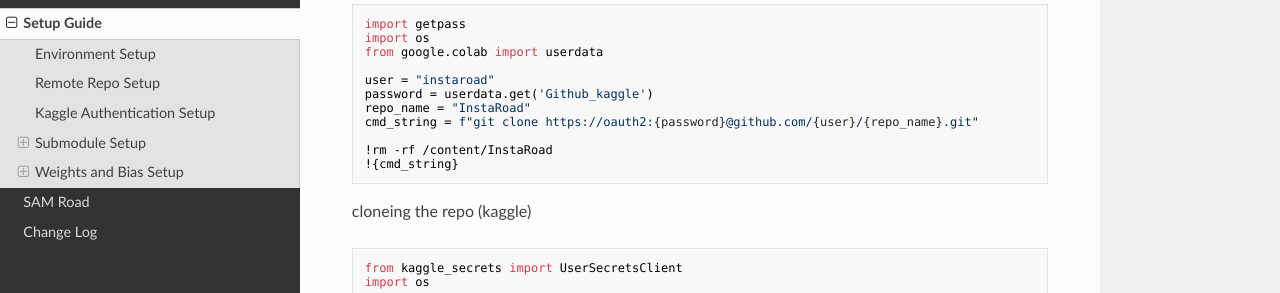
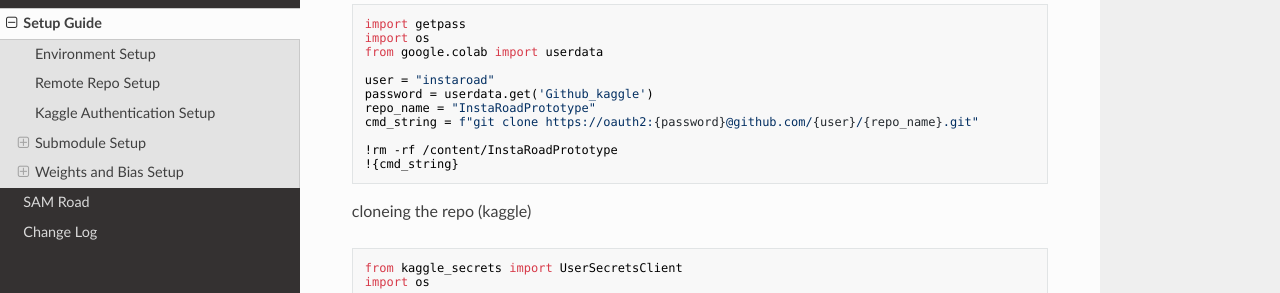
Before and after one commit to Goamhobala/Task-Driven-Super-Resolution-, an MkDocs documentation site: the page built from docs/setup.md, in a window 1280 px wide and 900 px high, scrolled down 1240 px. Shown: the part 159-452 px from the top of the window. Built offline with MkDocs 1.6.1, drawn with Linux system fonts in a browser that asks for light colours; nearby versions of some CDN libraries.

Commit message:
Docs: fix repo name

````diff
--- a/docs/setup.md
+++ b/docs/setup.md
@@ -56,10 +56,10 @@ from google.colab import userdata
 
 user = "instaroad"
 password = userdata.get('Github_kaggle')
-repo_name = "InstaRoad"
+repo_name = "InstaRoadPrototype"
 cmd_string = f"git clone https://oauth2:{password}@github.com/{user}/{repo_name}.git"
 
-!rm -rf /content/InstaRoad
+!rm -rf /content/InstaRoadPrototype
 !{cmd_string}
 ```
 
````
